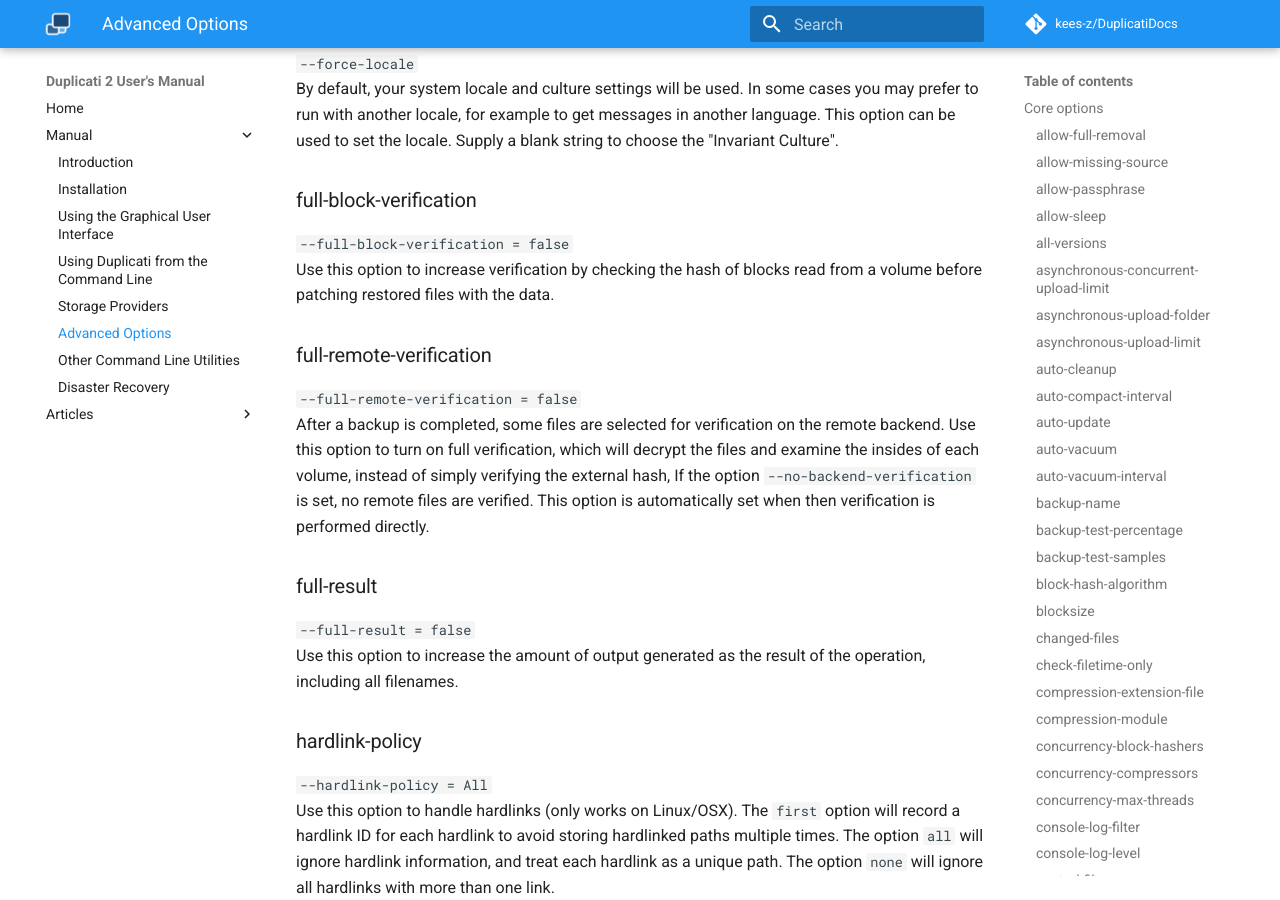
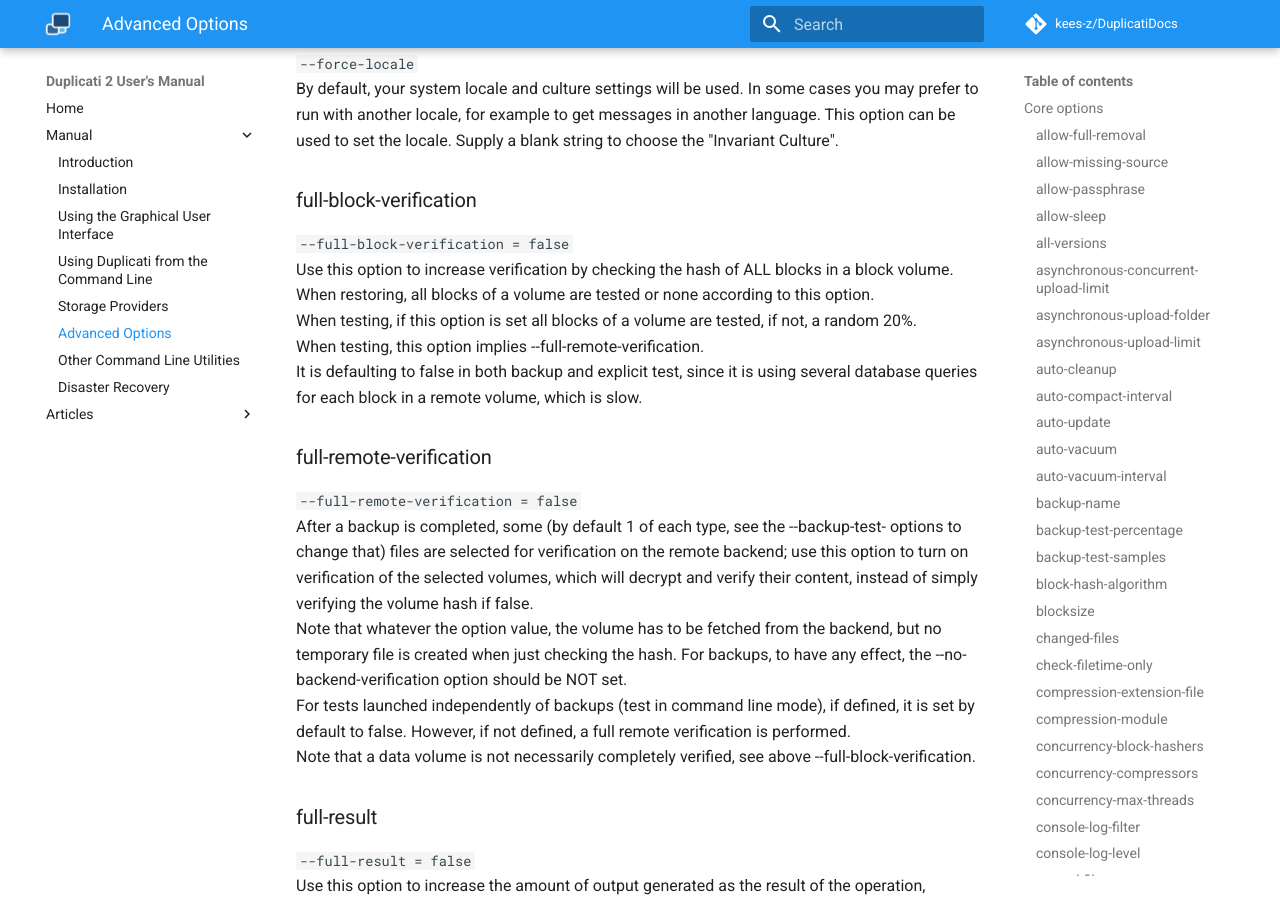
Before and after one commit to kees-z/DuplicatiDocs, an MkDocs documentation site: the page built from docs/06-advanced-options.md, in a window 1280 px wide and 900 px high, scrolled down 9557 px. Built offline with MkDocs 1.6.1 and Material for MkDocs 9.7.7, drawn with Linux system fonts in a browser that asks for light colours; comment, search, counter and statistics services are not loaded.

Commit message:
update 06-advanced-options.md
change --full-block-verification and --full-remote-verification descriptions to conform them
more to the incredibly complex reality.
Since --full-block-verification accurate description is quite a mouthful, I ordered it with some paragraphs.

```diff
--- a/docs/06-advanced-options.md
+++ b/docs/06-advanced-options.md
@@ -229,11 +229,19 @@ By default, your system locale and culture settings will be used. In some cases
 
 ### full-block-verification
 `--full-block-verification = false`
-Use this option to increase verification by checking the hash of blocks read from a volume before patching restored files with the data.
+Use this option to increase verification by checking the hash of ALL blocks in a block volume.
+When restoring, all blocks of a volume are tested or none according to this option.
+When testing, if this option is set all blocks of a volume are tested, if not, a random 20%.
+When testing, this option implies --full-remote-verification.
+It is defaulting to false in both backup and explicit test, since it is using several database queries for each block in a remote volume, which is slow.
 
 ### full-remote-verification
 `--full-remote-verification = false`
-After a backup is completed, some files are selected for verification on the remote backend. Use this option to turn on full verification, which will decrypt the files and examine the insides of each volume, instead of simply verifying the external hash, If the option `--no-backend-verification` is set, no remote files are verified. This option is automatically set when then verification is performed directly.
+After a backup is completed, some (by default 1 of each type, see the --backup-test- options to change that) files are selected for verification on the remote backend; use this option to turn on verification of the selected volumes, which will decrypt and verify their content, instead of simply verifying the volume hash if false.
+Note that whatever the option value, the volume has to be fetched from the backend, but no temporary file is created when just checking the hash.
+For backups, to have any effect, the --no-backend-verification option should be NOT set.
+For tests launched independently of backups (test in command line mode), if defined, it is set by default to false. However, if not defined, a full remote verification is performed.
+Note that a data volume is not necessarily completely verified, see above --full-block-verification.
 
 ### full-result
 `--full-result = false`
```
